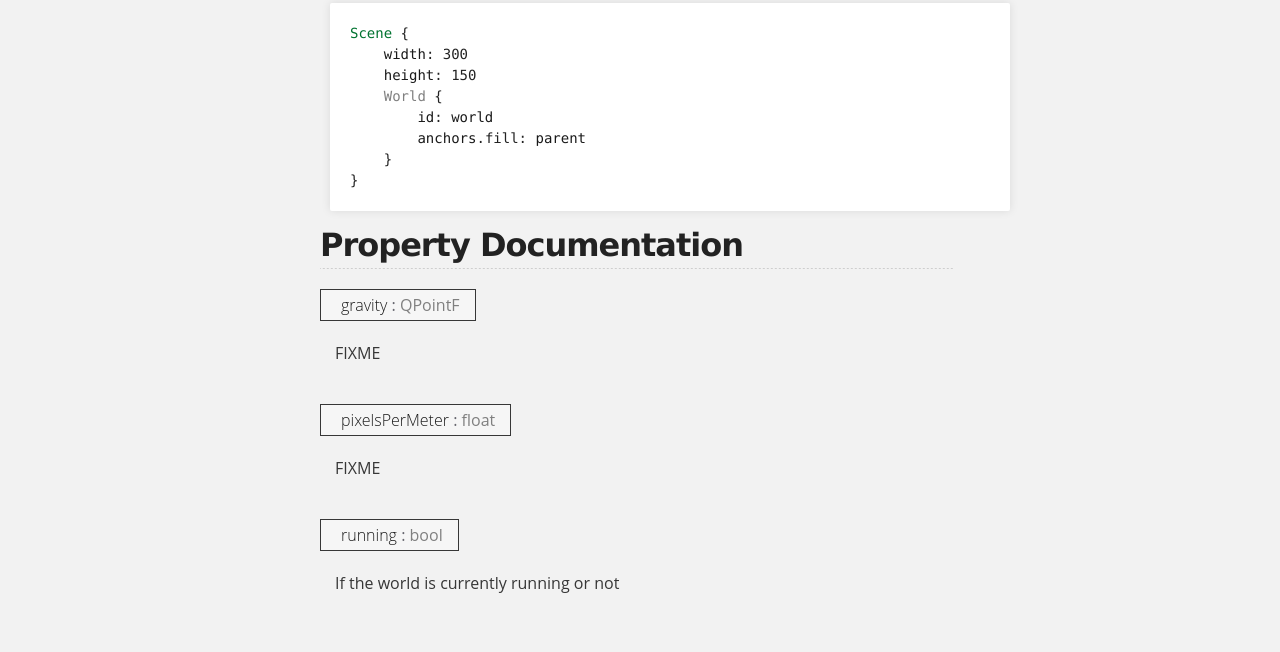
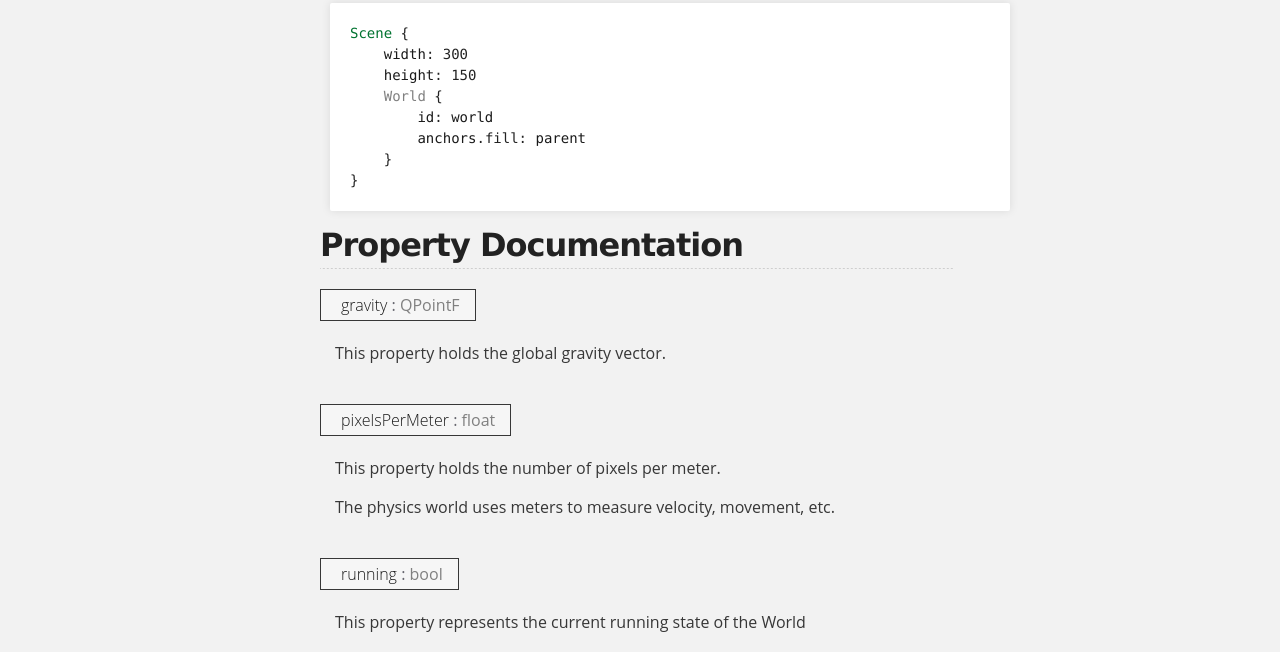
Before and after one commit to Bacon2D/Bacon2D.github.io, a plain HTML site: page docs/qml-bacon2d-world.html in a window 1280 px wide. Shown: the part 736-1388 px from the top of the page. Drawn offline with Linux system fonts and the light colour scheme.

Commit message:
Refreshed docs

```diff
--- a/docs/qml-bacon2d-world.html
+++ b/docs/qml-bacon2d-world.html
@@ -61,15 +61,16 @@
 <!-- @@@World -->
 <h2>Property Documentation</h2>
 <!-- $$$gravity -->
-<div class="qmlitem"><div class="qmlproto"><table class="qmlname"><tr valign="top" class="odd"><td class="tblQmlPropNode"><p><a name="gravity-prop"></a><span class="name">gravity</span> : <span class="type">QPointF</span></p></td></tr></table></div><div class="qmldoc"><p>FIXME</p>
+<div class="qmlitem"><div class="qmlproto"><table class="qmlname"><tr valign="top" class="odd"><td class="tblQmlPropNode"><p><a name="gravity-prop"></a><span class="name">gravity</span> : <span class="type">QPointF</span></p></td></tr></table></div><div class="qmldoc"><p>This property holds the global gravity vector.</p>
 </div></div><!-- @@@gravity -->
 <br/>
 <!-- $$$pixelsPerMeter -->
-<div class="qmlitem"><div class="qmlproto"><table class="qmlname"><tr valign="top" class="odd"><td class="tblQmlPropNode"><p><a name="pixelsPerMeter-prop"></a><span class="name">pixelsPerMeter</span> : <span class="type">float</span></p></td></tr></table></div><div class="qmldoc"><p>FIXME</p>
+<div class="qmlitem"><div class="qmlproto"><table class="qmlname"><tr valign="top" class="odd"><td class="tblQmlPropNode"><p><a name="pixelsPerMeter-prop"></a><span class="name">pixelsPerMeter</span> : <span class="type">float</span></p></td></tr></table></div><div class="qmldoc"><p>This property holds the number of pixels per meter.</p>
+<p>The physics world uses meters to measure velocity, movement, etc.</p>
 </div></div><!-- @@@pixelsPerMeter -->
 <br/>
 <!-- $$$running -->
-<div class="qmlitem"><div class="qmlproto"><table class="qmlname"><tr valign="top" class="odd"><td class="tblQmlPropNode"><p><a name="running-prop"></a><span class="name">running</span> : <span class="type">bool</span></p></td></tr></table></div><div class="qmldoc"><p>If the world is currently running or not</p>
+<div class="qmlitem"><div class="qmlproto"><table class="qmlname"><tr valign="top" class="odd"><td class="tblQmlPropNode"><p><a name="running-prop"></a><span class="name">running</span> : <span class="type">bool</span></p></td></tr></table></div><div class="qmldoc"><p>This property represents the current running state of the World</p>
 </div></div><!-- @@@running -->
 <br/>
  </div>
```
Also changed, not shown: docs/bacon2d-qmlmodule.html (+1 -1 lines), docs/index.html (+1 -1 lines), docs/qml-bacon2d-scriptbehavior.html (+2 -1 lines), 1 other file.
